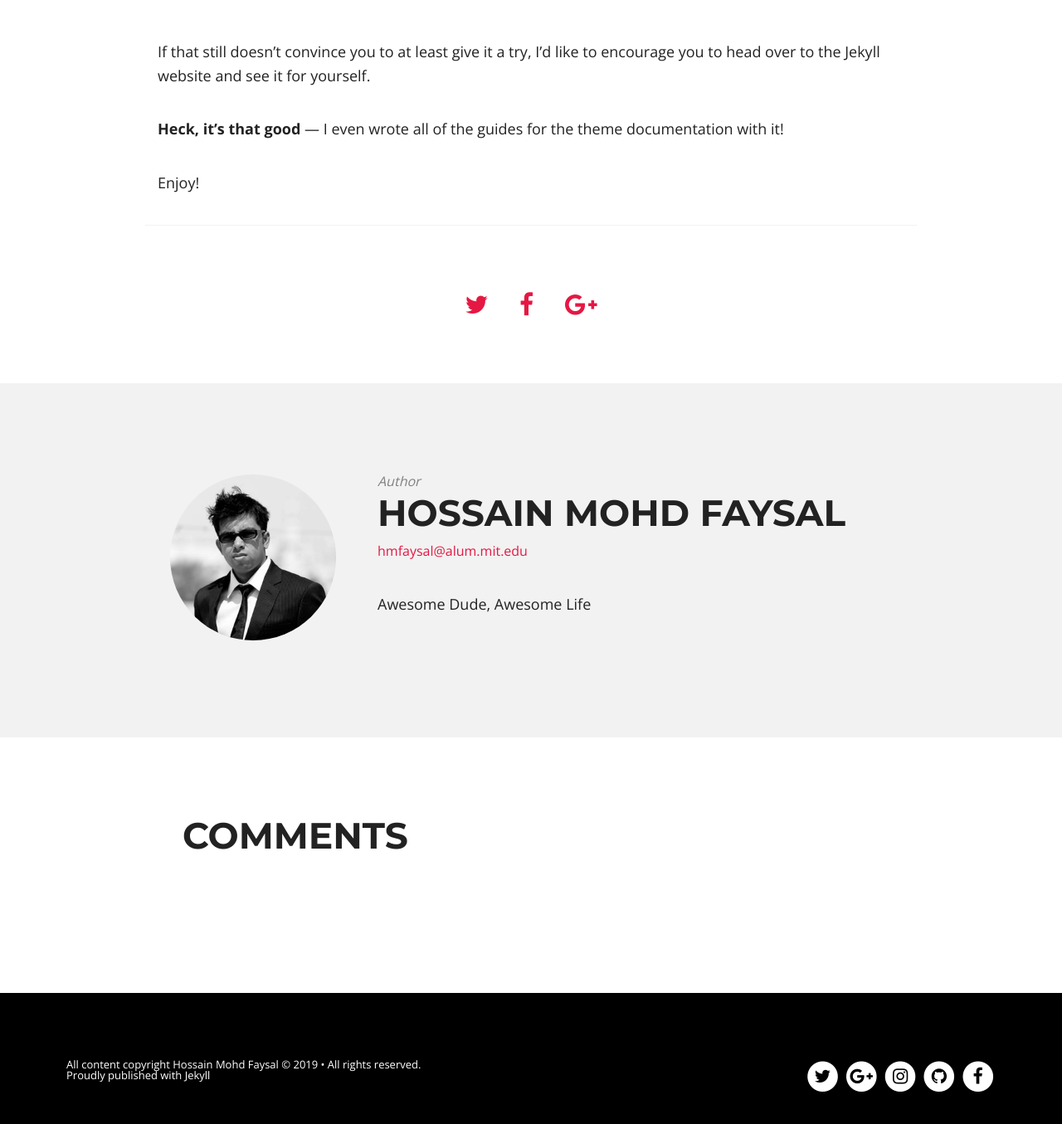
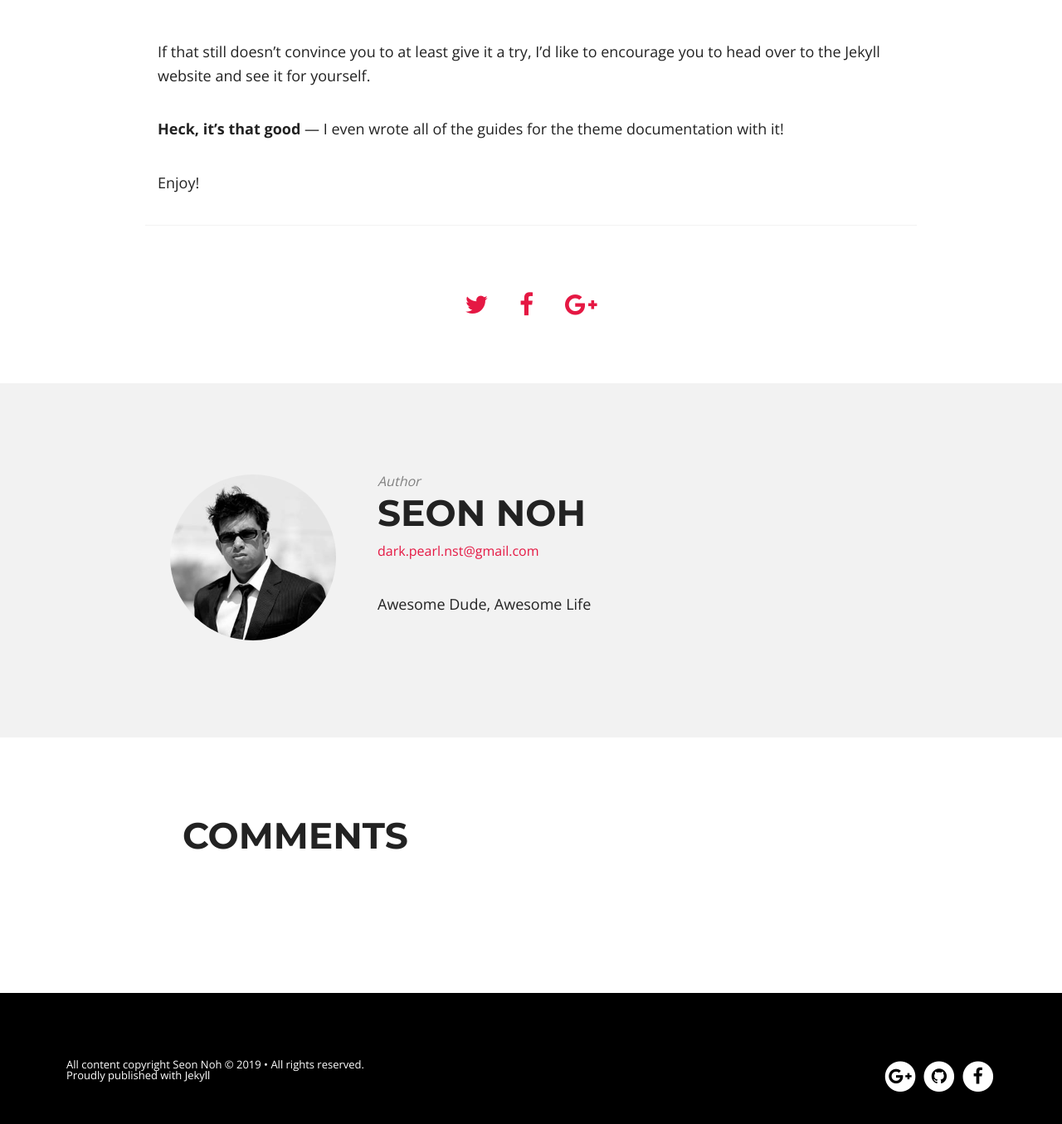
Before and after one commit to seonNoh/seonNoh.github.io, a Jekyll site: the page built from _posts/2014-07-23-why-jekyll.md, in a window 1280 px wide and 1400 px high, scrolled down 1288 px. Shown: the top 1355 px of the window at 83% size. Built offline with Jekyll 4.4.1, drawn with Linux system fonts in a browser that asks for light colours; nearby versions of some CDN libraries; comment, search, counter and statistics services are not loaded; some of the changed text lies outside the part shown.

Commit message:
add profile

```diff
--- a/_config.yml
+++ b/_config.yml
@@ -1,4 +1,4 @@
-title:            Notepad
+title:            SEONOLOGY
 description:      "Blogging is fun"
 logo:             logo.png
 disqus_shortname: hmfaysal
@@ -11,18 +11,16 @@ url:        	  /Notepad
 
 # Owner/author information
 owner:
-  name:           Hossain Mohd Faysal
+  name:           Seon Noh
   avatar:         hmfaysal.jpg
-  email:          hmfaysal@alum.mit.edu
+  email:          dark.pearl.nst@gmail.com
   # Use the coder's toolbox at http://coderstoolbox.net/string/#!encoding=xml&action=encode&charset=us_ascii to encode your description into XML string
   description:    Awesome Dude, Awesome Life
   # Social networking links used in footer. Update and remove as you like.
-  twitter:        hmfaysal
-  facebook:       hmfaysal
-  github:         hmfaysal
-  instagram:      hmfaysal
+  facebook:       seon.noh.79
+  github:         seonNoh
   # For Google Authorship https://plus.google.com/authorship
-  google_plus:    https://plus.google.com/u/0/102602916593522619858
+  google_plus:    https://plus.google.com/+SeonTaekNoh
 
 # Analytics and webmaster tools stuff goes here
 google_analytics:   UA-39365944-7
```
Also changed, not shown: favicon.png, favicon_.png (added).
